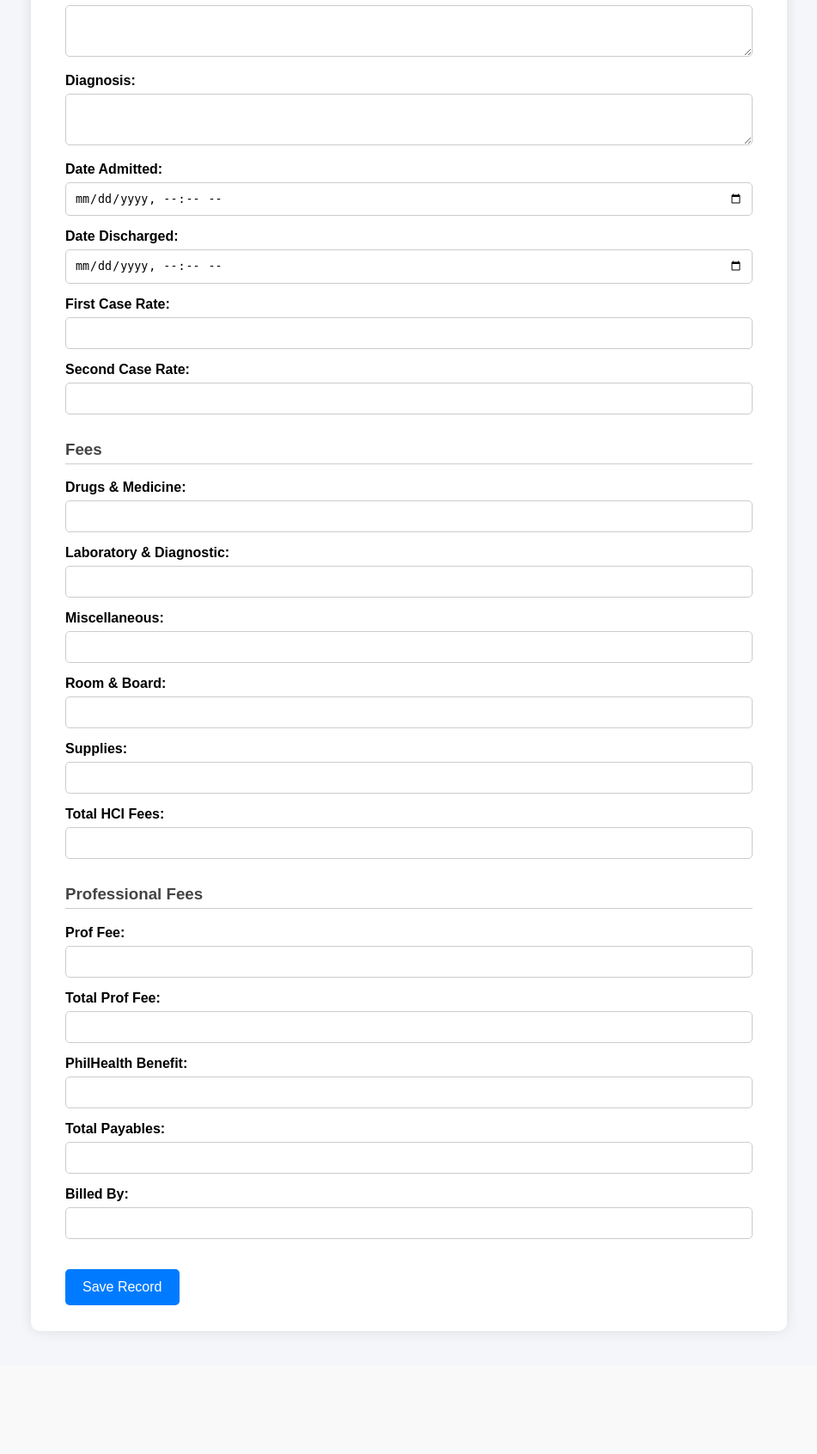
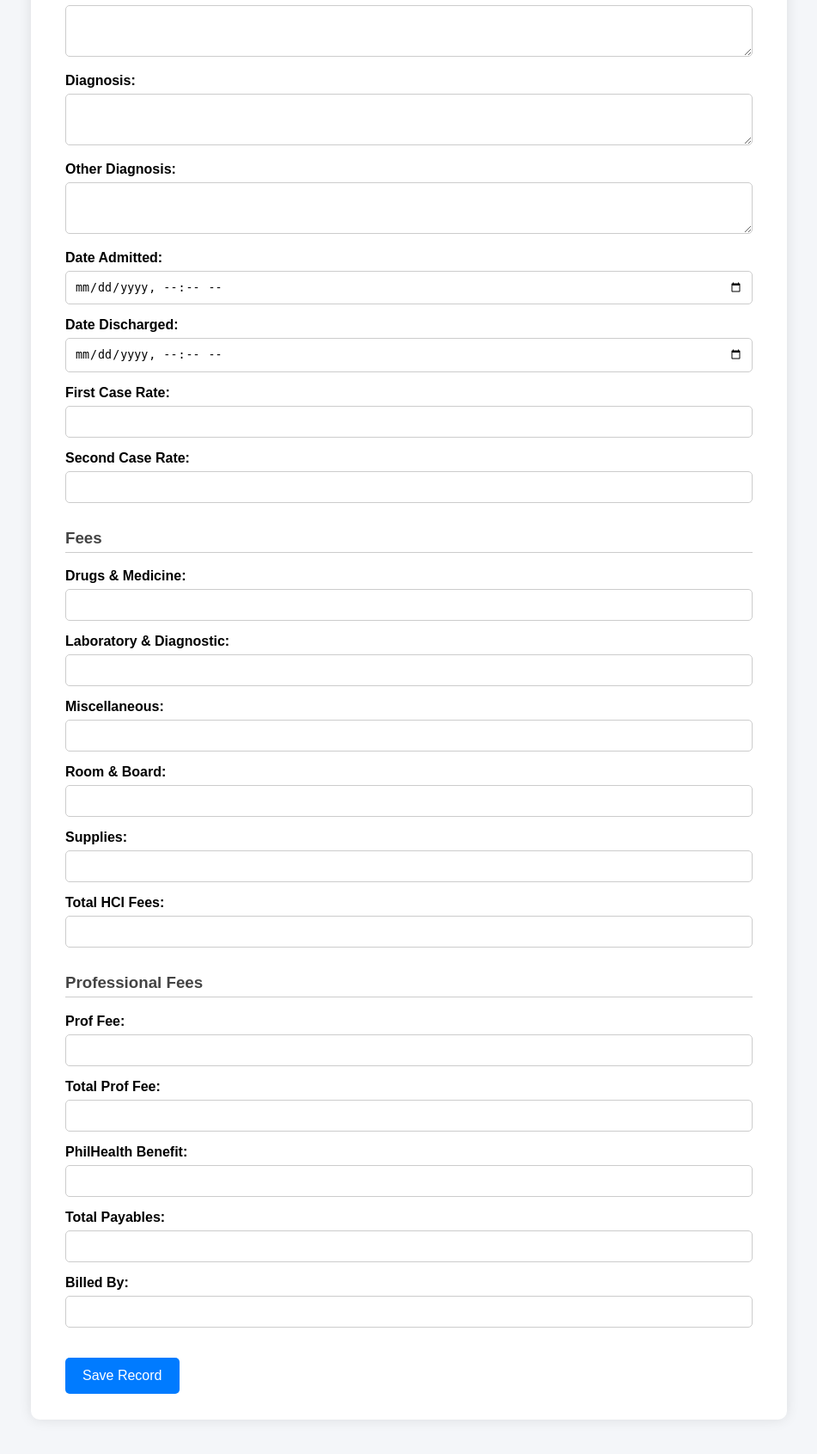
Before and after one commit to r-jheltandugon/SDH-SOA, a PHP site: page /in_patient.php in a window 1280 px wide. Shown: the part 394-2085 px from the top of the page at 86% size, without its empty margins (164-1115 px from the left). Before the commit the page ends 1946 px from the top, so only its background shows below. Run offline with PHP 8.4, Linux system fonts and the light colour scheme.

Commit message:
Add Other diagnosis

```diff
--- a/soa_app/in_patient.php
+++ b/soa_app/in_patient.php
@@ -107,6 +107,11 @@
             </div>
 
             <div class="form-group">
+                <label>Other Diagnosis:</label>
+                <textarea name="diagnosis" required></textarea>
+            </div>
+
+            <div class="form-group">
                 <label>Date Admitted:</label>
                 <input type="datetime-local" name="date_admitted" required>
             </div>
```
